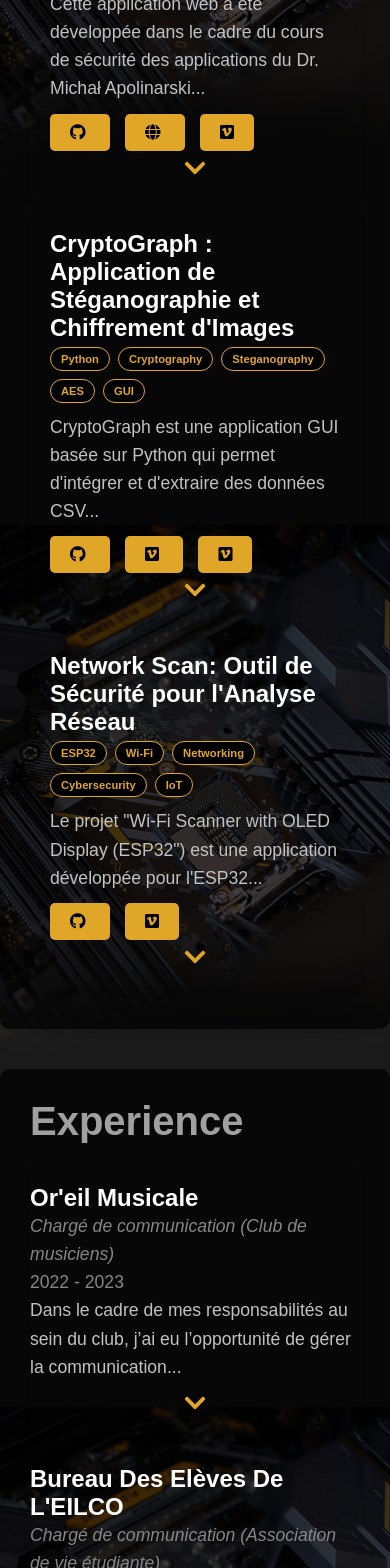
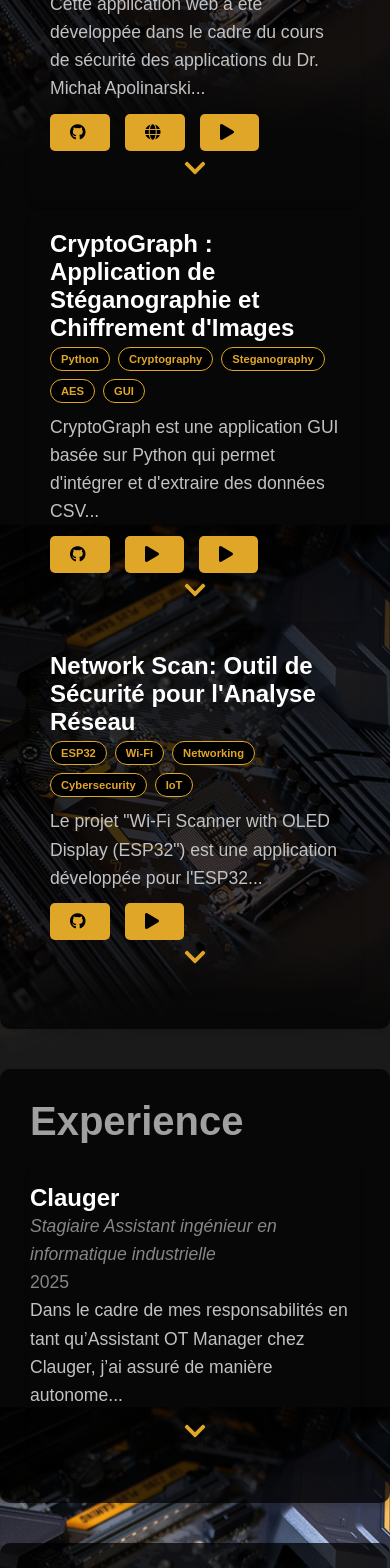
Before and after one commit to BriacPa/Portefolio, a React (Create React App) app: page / in a window 390 px wide. Shown: the part 1240-2808 px from the top of the page. Built offline with nearby package versions, Linux system fonts and the light colour scheme.

Commit message:
mise à jour des pages principales pour mobile

```diff
--- a/src/App.js
+++ b/src/App.js
@@ -13,6 +13,7 @@ import Logo from "./components/computer/Logo";
 import HeaderM from "./components/mobile/Header";
 import AboutM from "./components/mobile/About";
 import ExperienceM from "./components/mobile/Experience";
+import VieAssociativeM from "./components/mobile/VieAssociative";
 import EducationM from "./components/mobile/Education";
 import SkillsM from "./components/mobile/Skills";
 import ProjectsM from "./components/mobile/Projects";
@@ -30,6 +31,7 @@ const MobileView = () => {
         <ProjectsM className="my-5" />
         <ExperienceM className="my-5" />
         <EducationM className="my-5" />
+        <VieAssociativeM className="my-5" />
         <SkillsM className="my-5" />
         <ContactM className="my-5" />
         <LogoM />
--- a/src/components/mobile/Experience.js
+++ b/src/components/mobile/Experience.js
@@ -3,8 +3,6 @@ import { FaChevronDown, FaChevronUp } from "react-icons/fa";
 
 const Experience = () => {
   const [showMore1, setShowMore1] = useState(false);
-  const [showMore2, setShowMore2] = useState(false);
-
   return (
     <section className="containerT my-5">
       <h2 className="text-center">Experience</h2>
@@ -14,13 +12,15 @@ const Experience = () => {
           <div className="card mb-4">
             <div className="card-body" style={{ paddingLeft: "0px", paddingRight: "0px" }}>
 
-              <h5 className="card-title">Or'eil Musicale</h5>
-              <p className="card-text"><em>Chargé de communication (Club de musiciens)</em></p>
-              <p className="card-text">2022 - 2023</p>
+              <h5 className="card-title">Clauger</h5>
+              <p className="card-text"><em>Stagiaire Assistant ingénieur en informatique industrielle</em></p>
+              <p className="card-text">2025</p>
               <p className="text-center">
                 {showMore1 ? (
                   <>
-                    Dans le cadre de mes responsabilités au sein du club, j’ai eu l’opportunité de gérer la communication autour des diverses activités proposées. Mon rôle consistait à définir des stratégies de communication adaptées pour promouvoir les événements auprès des membres et du public cible. J’ai ainsi coordonné la création de supports visuels (affiches, flyers, publications sur les réseaux sociaux) et supervisé leur diffusion. En parallèle, j’ai organisé plusieurs événements, notamment des cours de musique et des concerts, en prenant en charge tous les aspects logistiques et opérationnels.
+                    Dans le cadre de mes responsabilités en tant qu’Assistant OT Manager chez Clauger, j’ai assuré de manière autonome la conception et la sécurisation d’environnements de machines virtuelles destinés aux équipes d’automaticiens. Mon rôle consistait à définir et mettre en œuvre des solutions permettant de fiabiliser le déploiement, l’utilisation et la maintenance des outils de développement industriel, tout en intégrant des exigences élevées en matière de cybersécurité.
+					<br />
+					J’ai conçu des systèmes d’installation automatisée de Windows, mis en place des mécanismes de contrôle des accès et développé des outils de supervision permettant de suivre l’état des machines virtuelles. En parallèle, j’ai développé des scripts et procédures améliorant la maintenance, la traçabilité et la robustesse des infrastructures IT/OT, en cohérence avec les contraintes réglementaires et opérationnelles du secteur industriel.
                     <br />
                     <span className="toggle-arrow" onClick={() => setShowMore1(false)}>
                       <FaChevronUp />
@@ -28,7 +28,7 @@ const Experience = () => {
                   </>
                 ) : (
                   <>
-                    Dans le cadre de mes responsabilités au sein du club, j’ai eu l’opportunité de gérer la communication...
+                    Dans le cadre de mes responsabilités en tant qu’Assistant OT Manager chez Clauger, j’ai assuré de manière autonome...
                     <br />
                     <span className="toggle-arrow" onClick={() => setShowMore1(true)}>
                       <FaChevronDown />
@@ -39,38 +39,7 @@ const Experience = () => {
             </div>
           </div>
         </div>
-
-        {/* Second Experience */}
-        <div className="col-md-6">
-          <div className="card mb-4">
-            <div className="card-body" style={{ paddingLeft: "0px", paddingRight: "0px" }}>
-
-              <h5 className="card-title">Bureau Des Elèves De L'EILCO</h5>
-              <p className="card-text"><em>Chargé de communication (Association de vie étudiante)</em></p>
-              <p className="card-text">2023 - 2024</p>
-              <p className="text-center">
-                {showMore2 ? (
-                  <>
-                  Dans le cadre de mon poste de chargé de communication au sein du Bureau des Élèves de l'EILCO pour l'année 2023-2024, j’ai été en charge de la gestion de la communication autour des activités de l’association et de l’école. Mon rôle consistait à définir et mettre en œuvre des stratégies de communication pour promouvoir les événements organisés, en veillant à toucher efficacement les étudiants et à renforcer l’image de l’établissement. J’ai coordonné la création de supports visuels (affiches, flyers, publications sur les réseaux sociaux) et supervisé leur diffusion pour assurer une visibilité optimale. En outre, j’ai joué un rôle clé dans l’organisation d’événements pouvant accueillir jusqu’à 200 personnes sur plusieurs jours, prenant en charge la logistique, la coordination des intervenants et la gestion des bénévoles. J’ai également apporté mon assistance lors de la gestion d’événements mis en place par l’école, en veillant à leur bon déroulement et en contribuant à la gestion des aspects opérationnels. Cette expérience m’a permis de développer de solides compétences en gestion de projets, communication et organisation, tout en consolidant ma capacité à travailler en équipe dans un environnement dynamique.
-                    <br />
-                    <span className="toggle-arrow" onClick={() => setShowMore2(false)}>
-                      <FaChevronUp />
-                    </span>
-                  </>
-                ) : (
-                  <>
-                    Dans le cadre de mon poste de chargé de communication au sein du Bureau des Élèves de l'EILCO...
-                    <br />
-                    <span className="toggle-arrow" onClick={() => setShowMore2(true)}>
-                      <FaChevronDown />
-                    </span>
-                  </>
-                )}
-              </p>
-            </div>
-          </div>
-        </div>
-      </div>
+	  </div>
     </section>
   );
 };
--- a/src/components/mobile/Projects.js
+++ b/src/components/mobile/Projects.js
@@ -1,5 +1,7 @@
 import React, { useState } from "react";
 import { FaChevronDown, FaChevronUp } from "react-icons/fa";
+import { Link } from "react-router-dom";
+
 
 const Projects = () => {
   const [showMore1, setShowMore1] = useState(false);
@@ -100,15 +102,12 @@ const Projects = () => {
                 >
                   <i className="fas fa-globe icon-only"></i> {/* Website Icon for mobile */}
                 </a>
-                <a
-                  href="https://vimeo.com/1068878409/d86bcb6e3a"
-                  target="_blank"
-                  rel="noopener noreferrer"
+                <Link
+				to="/APP-SEC"
 				className="btn custom-btn"
-                  style={{ marginRight: "15px" }}
 				>
-                  <i className="fab fa-vimeo icon-only"></i> {/* Vimeo Icon for mobile */}
-                </a>
+				<i className="fas fa-play icon-only" style={{ marginRight: "5px" }}></i>
+				</Link>
               </div>
                       <span className="toggle-arrow" onClick={() => setShowMore2(false)}>
                         <FaChevronUp />
@@ -137,15 +136,12 @@ const Projects = () => {
                 >
                   <i className="fas fa-globe icon-only"></i> {/* Website Icon for mobile */}
                 </a>
-                <a
-                  href="https://vimeo.com/1068878409/d86bcb6e3a"
-                  target="_blank"
-                  rel="noopener noreferrer"
+				<Link
+				to="/APP-SEC"
 				className="btn custom-btn"
-                  style={{ marginRight: "15px" }}
 				>
-                  <i className="fab fa-vimeo icon-only"></i> {/* Vimeo Icon for mobile */}
-                </a>
+				<i className="fas fa-play icon-only" style={{ marginRight: "5px" }}></i>
+				</Link>
               </div>
                       <span className="toggle-arrow" onClick={() => setShowMore2(true)}>
                         <FaChevronDown />
@@ -182,24 +178,19 @@ const Projects = () => {
                         >
                           <i className="fab fa-github icon-only"></i> {/* GitHub Icon for mobile */}
                         </a>
-                        <a
-                          href="https://vimeo.com/1068893673/5c45af3b6f"
-                          target="_blank"
-                          rel="noopener noreferrer"
+						<Link
+						  to="/CryptoGraph-MSB"
 						  className="btn custom-btn"
 						  style={{ marginRight: "15px" }}
 						>
-                          <i className="fab fa-vimeo icon-only"></i> {/* Vimeo Icon for mobile */}
-                        </a>
-                        <a
-                          href="https://vimeo.com/1068893500/c0fa2c5b3d"
-                          target="_blank"
-                          rel="noopener noreferrer"
-                          className="btn custom-btn"
-                          style={{ marginRight: "15px" }}
-                        >
-                          <i className="fab fa-vimeo icon-only"></i> {/* Vimeo Icon for mobile */}
-                        </a>
+						  <i className="fas fa-play icon-only" style={{ marginRight: "5px" }}></i>
+						</Link>
+
+						<Link to="/CryptoGraph-LSB" className="btn custom-btn">
+						  <i className="fas fa-play icon-only" style={{ marginRight: "5px" }}></i>
+						</Link>
+
+
                       </div>
                       <span className="toggle-arrow" onClick={() => setShowMore3(false)}>
                         <FaChevronUp />
@@ -219,24 +210,18 @@ const Projects = () => {
                         >
                           <i className="fab fa-github icon-only"></i> {/* GitHub Icon for mobile */}
                         </a>
-                        <a
-                          href="https://vimeo.com/1068893673/5c45af3b6f"
-                          target="_blank"
-                          rel="noopener noreferrer"
+						<Link
+						  to="/CryptoGraph-MSB"
 						  className="btn custom-btn"
 						  style={{ marginRight: "15px" }}
 						>
-                          <i className="fab fa-vimeo icon-only"></i> {/* Vimeo Icon for mobile */}
-                        </a>
-                        <a
-                          href="https://vimeo.com/1068893500/c0fa2c5b3d"
-                          target="_blank"
-                          rel="noopener noreferrer"
-                          className="btn custom-btn"
-                          style={{ marginRight: "15px" }}
-                        >
-                          <i className="fab fa-vimeo icon-only"></i> {/* Vimeo Icon for mobile */}
-                        </a>
+						  <i className="fas fa-play icon-only" style={{ marginRight: "5px" }}></i>
+						</Link>
+
+						<Link to="/CryptoGraph-LSB" className="btn custom-btn">
+						  <i className="fas fa-play icon-only" style={{ marginRight: "5px" }}></i>
+						</Link>
+
                       </div>
                       <span className="toggle-arrow" onClick={() => setShowMore3(true)}>
                         <FaChevronDown />
@@ -273,15 +258,12 @@ const Projects = () => {
                       >
                         <i className="fab fa-github icon-only"></i> {/* GitHub Icon for mobile */}
                       </a>
-                      <a
-                        href="https://vimeo.com/1068893419/b21fdaf23d"
-                        target="_blank"
-                        rel="noopener noreferrer"
+					  <Link
+						to="/Network-Scan"
 						className="btn custom-btn"
-                        style={{ marginRight: "15px" }}
 					  >
-                        <i className="fab fa-vimeo icon-only"></i> {/* Vimeo Icon for mobile */}
-                      </a>
+						<i className="fas fa-play icon-only" style={{ marginRight: "5px" }}></i>
+					  </Link>
                     </div>
                     <span className="toggle-arrow" onClick={() => setShowMore4(false)}>
                       <FaChevronUp />
@@ -301,15 +283,12 @@ const Projects = () => {
                       >
                         <i className="fab fa-github icon-only"></i> {/* GitHub Icon for mobile */}
                       </a>
-                      <a
-                        href="https://vimeo.com/1068893419/b21fdaf23d"
-                        target="_blank"
-                        rel="noopener noreferrer"
+					  <Link
+						to="/Network-Scan"
 						className="btn custom-btn"
-                        style={{ marginRight: "15px" }}
 					  >
-                        <i className="fab fa-vimeo icon-only"></i> {/* Vimeo Icon for mobile */}
-                      </a>
+						<i className="fas fa-play icon-only" style={{ marginRight: "5px" }}></i>
+					  </Link>
                     </div>
                     <span className="toggle-arrow" onClick={() => setShowMore4(true)}>
                       <FaChevronDown />
--- a/src/components/mobile/Skills.js
+++ b/src/components/mobile/Skills.js
@@ -24,6 +24,9 @@ const Skills = () => {
     { name: "Cisco", icon: "bi-router", progress: 50 },
     { name: "Juniper", icon: "bi-router", progress: 38 },
     { name: "LabVIEW", icon: "bi-diagram-3", progress: 38 },
+	{ name: "VBScript", icon: "bi-windows", progress: 50 },
+	{ name: "PowerShell", icon: "bi-terminal", progress: 45 },
+	{ name: "Bash", icon: "bi-terminal-fill", progress: 35 },
   ];
 
   const allLanguages = [
@@ -38,21 +41,21 @@ const Skills = () => {
 	{ name: "Assidu", icon: "bi-check-circle", progress: 100 },
 	{ name: "Organisé", icon: "bi-calendar-check", progress: 85 },
 	{ name: "Adaptable", icon: "bi-arrow-repeat", progress: 100 },
-    { name: "Travail d'équipe", icon: "bi-person-lines-fill", progress: 95 },
-    { name: "Résolution de problèmes", icon: "bi-lightbulb", progress: 75 },
-    { name: "Leadership", icon: "bi-person-badge", progress: 75 },
-    { name: "Communication", icon: "bi-chat-left", progress: 85 },
-    { name: "Gestion du temps", icon: "bi-clock", progress: 90 },
-    { name: "Multitâche", icon: "bi-arrow-up-right-circle", progress: 75 },
-    { name: "Souci du détail", icon: "bi-check-circle", progress: 100 },
-    { name: "Créativité", icon: "bi-brush", progress: 90 },
-    { name: "Négociation", icon: "bi-chat-dots", progress: 70 },
-    { name: "Motivation", icon: "bi-person-fill", progress: 100 },
-    { name: "Empathie", icon: "bi-emoji-smile", progress: 100 },
-    { name: "Flexibilité", icon: "bi-arrow-repeat", progress: 100 },
-    { name: "Gestion du stress", icon: "bi-shield-lock", progress: 100 },
-    { name: "Prise de décision", icon: "bi-check2-square", progress: 85 },
-    { name: "Persévérance", icon: "bi-shield-fill-check", progress: 90 },
+	{ name: "Collaboratif", icon: "bi-person-lines-fill", progress: 95 }, // Travail d'équipe
+	{ name: "Analytique", icon: "bi-lightbulb", progress: 75 }, // Résolution de problèmes
+	{ name: "Leader", icon: "bi-person-badge", progress: 75 }, // Leadership
+	{ name: "Communicatif", icon: "bi-chat-left", progress: 85 },
+	{ name: "Ponctuel", icon: "bi-clock", progress: 90 }, // Gestion du temps
+	{ name: "Polyvalent", icon: "bi-arrow-up-right-circle", progress: 75 }, // Multitâche
+	{ name: "Minutieux", icon: "bi-check-circle", progress: 100 }, // Souci du détail
+	{ name: "Inventif", icon: "bi-brush", progress: 90 }, // Créativité
+	{ name: "Persuasif", icon: "bi-chat-dots", progress: 70 }, // Négociation
+	{ name: "Motivé", icon: "bi-person-fill", progress: 100 },
+	{ name: "Empathique", icon: "bi-emoji-smile", progress: 100 },
+	{ name: "Flexible", icon: "bi-arrow-repeat", progress: 100 },
+	{ name: "Résilient", icon: "bi-shield-lock", progress: 100 }, // Gestion du stress
+	{ name: "Décisif", icon: "bi-check2-square", progress: 85 }, // Prise de décision
+	{ name: "Persévérant", icon: "bi-shield-fill-check", progress: 90 },
 ];
 
   // Function to sort by progress (desc) and name (asc)
--- /dev/null
+++ b/src/components/mobile/VieAssociative.js
@@ -0,0 +1,78 @@
+import React, { useState } from "react";
+import { FaChevronDown, FaChevronUp } from "react-icons/fa";
+
+const VieAssociative = () => {
+  const [showMore1, setShowMore1] = useState(false);
+  const [showMore2, setShowMore2] = useState(false);
+
+  return (
+    <section className="containerT my-5">
+      <h2 className="text-center">Vie Associative</h2>
+      <div className="row">
+        {/* First VieAssociative */}
+        <div className="col-md-6">
+          <div className="card mb-4">
+            <div className="card-body" style={{ paddingLeft: "0px", paddingRight: "0px" }}>
+
+              <h5 className="card-title">Or'eil Musicale</h5>
+              <p className="card-text"><em>Chargé de communication (Club de musiciens)</em></p>
+              <p className="card-text">2022 - 2023</p>
+              <p className="text-center">
+                {showMore1 ? (
+                  <>
+                    Dans le cadre de mes responsabilités au sein du club, j’ai eu l’opportunité de gérer la communication autour des diverses activités proposées. Mon rôle consistait à définir des stratégies de communication adaptées pour promouvoir les événements auprès des membres et du public cible. J’ai ainsi coordonné la création de supports visuels (affiches, flyers, publications sur les réseaux sociaux) et supervisé leur diffusion. En parallèle, j’ai organisé plusieurs événements, notamment des cours de musique et des concerts, en prenant en charge tous les aspects logistiques et opérationnels.
+                    <br />
+                    <span className="toggle-arrow" onClick={() => setShowMore1(false)}>
+                      <FaChevronUp />
+                    </span>
+                  </>
+                ) : (
+                  <>
+                    Dans le cadre de mes responsabilités au sein du club, j’ai eu l’opportunité de gérer la communication...
+                    <br />
+                    <span className="toggle-arrow" onClick={() => setShowMore1(true)}>
+                      <FaChevronDown />
+                    </span>
+                  </>
+                )}
+              </p>
+            </div>
+          </div>
+        </div>
+
+        {/* Second VieAssociative */}
+        <div className="col-md-6">
+          <div className="card mb-4">
+            <div className="card-body" style={{ paddingLeft: "0px", paddingRight: "0px" }}>
+
+              <h5 className="card-title">Bureau Des Elèves De L'EILCO</h5>
+              <p className="card-text"><em>Chargé de communication (Association de vie étudiante)</em></p>
+              <p className="card-text">2023 - 2024</p>
+              <p className="text-center">
+                {showMore2 ? (
+                  <>
+                  Dans le cadre de mon poste de chargé de communication au sein du Bureau des Élèves de l'EILCO pour l'année 2023-2024, j’ai été en charge de la gestion de la communication autour des activités de l’association et de l’école. Mon rôle consistait à définir et mettre en œuvre des stratégies de communication pour promouvoir les événements organisés, en veillant à toucher efficacement les étudiants et à renforcer l’image de l’établissement. J’ai coordonné la création de supports visuels (affiches, flyers, publications sur les réseaux sociaux) et supervisé leur diffusion pour assurer une visibilité optimale. En outre, j’ai joué un rôle clé dans l’organisation d’événements pouvant accueillir jusqu’à 200 personnes sur plusieurs jours, prenant en charge la logistique, la coordination des intervenants et la gestion des bénévoles. J’ai également apporté mon assistance lors de la gestion d’événements mis en place par l’école, en veillant à leur bon déroulement et en contribuant à la gestion des aspects opérationnels. Cette expérience m’a permis de développer de solides compétences en gestion de projets, communication et organisation, tout en consolidant ma capacité à travailler en équipe dans un environnement dynamique.
+                    <br />
+                    <span className="toggle-arrow" onClick={() => setShowMore2(false)}>
+                      <FaChevronUp />
+                    </span>
+                  </>
+                ) : (
+                  <>
+                    Dans le cadre de mon poste de chargé de communication au sein du Bureau des Élèves de l'EILCO...
+                    <br />
+                    <span className="toggle-arrow" onClick={() => setShowMore2(true)}>
+                      <FaChevronDown />
+                    </span>
+                  </>
+                )}
+              </p>
+            </div>
+          </div>
+        </div>
+      </div>
+    </section>
+  );
+};
+
+export default VieAssociative;
```
Lines whose indentation alone changed are shown as unchanged.
